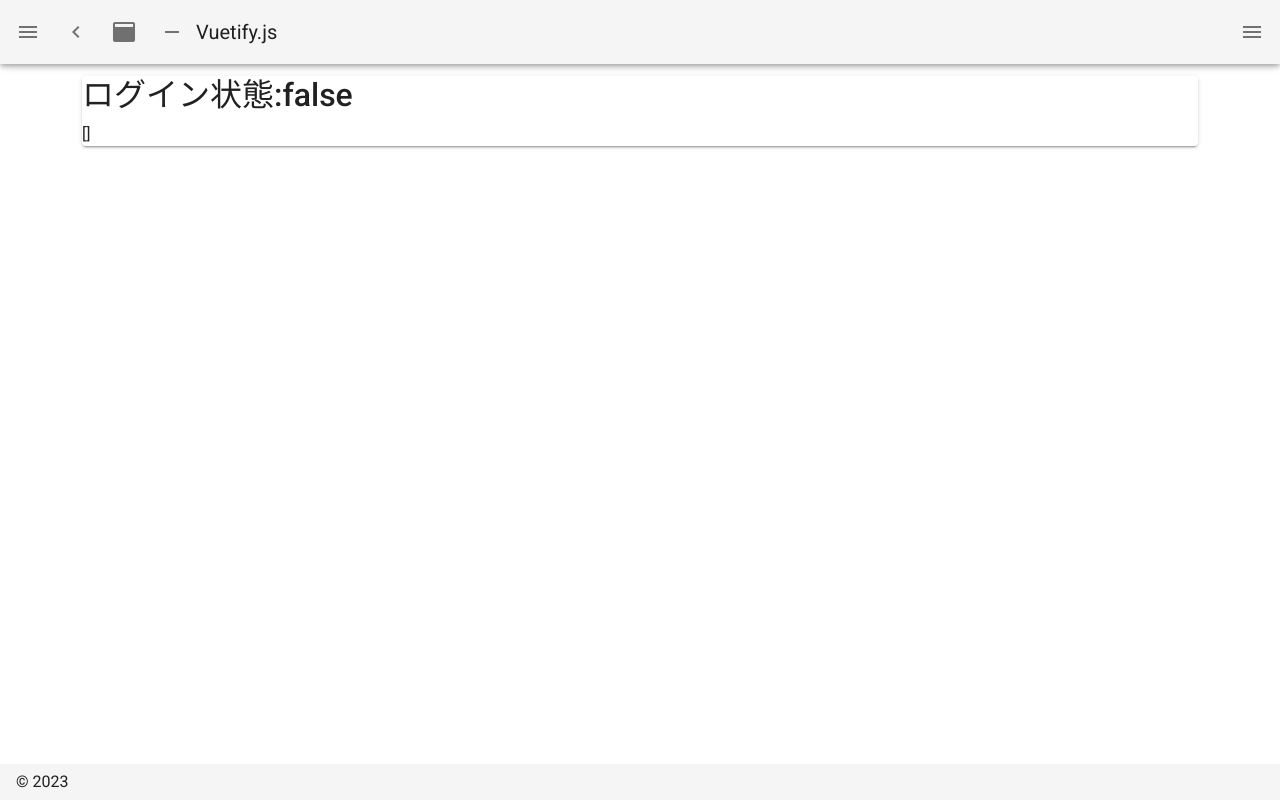
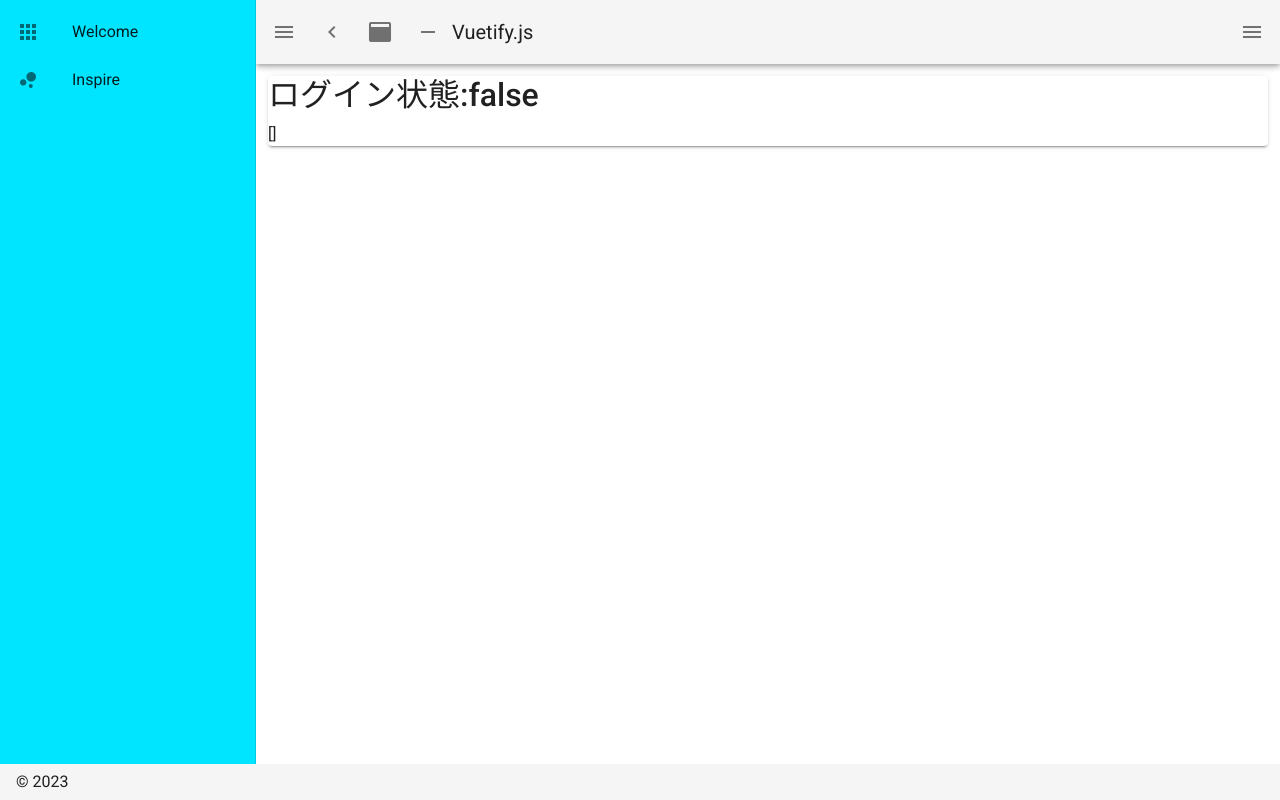
Before and after one commit to Upa-community/taxi-stand-system-frontend, a Nuxt app: page /home in a window 1280 px wide. Both pictures are taken after a click on the button 28 px from the left and 32 px from the top of the page. Built offline with nearby package versions, Linux system fonts and the light colour scheme; no server answers.

Commit message:
コンポーネントが動作しない不具合を修正

```diff
--- a/components/Home/SideNavigation.vue
+++ /dev/null
@@ -1,61 +0,0 @@
-<template>
-    <v-navigation-drawer
-        v-model="drawer"
-        :mini-variant="miniVariant"
-        :clipped="clipped"
-        fixed
-        app
-        class="navigation"
-    >
-        <v-list>
-            <v-list-item
-                v-for="(item, i) in items"
-                :key="i"
-                :to="item.to"
-                router
-                exact
-            >
-                <v-list-item-action>
-                    <v-icon>{{ item.icon }}</v-icon>
-                </v-list-item-action>
-                <v-list-item-content>
-                    <v-list-item-title>{{ item.title }}</v-list-item-title>
-                </v-list-item-content>
-            </v-list-item>
-        </v-list>
-    </v-navigation-drawer>
-</template>
-
-<script>
-export default {
-    data() {
-        return {
-            clipped: false,
-            drawer: false,
-            fixed: false,
-            items: [
-                {
-                    icon: 'mdi-apps',
-                    title: 'Welcome',
-                    to: '/',
-                },
-                {
-                    icon: 'mdi-chart-bubble',
-                    title: 'Inspire',
-                    to: '/inspire',
-                },
-            ],
-            miniVariant: false,
-            right: true,
-            rightDrawer: false,
-            title: 'Vuetify.js',
-        }
-    }
-}
-</script>
-
-<style scoped>
-.navigation {
-  background-color: #00E5FF;
-}
-</style>
--- a/layouts/HomeLayout.vue
+++ b/layouts/HomeLayout.vue
@@ -1,6 +1,30 @@
 <template>
     <v-app dark>
-        <SideNavigation />
+        <v-navigation-drawer
+            v-model="drawer"
+            :mini-variant="miniVariant"
+            :clipped="clipped"
+            fixed
+            app
+            class="navigation"
+        >
+            <v-list>
+                <v-list-item
+                    v-for="(item, i) in items"
+                    :key="i"
+                    :to="item.to"
+                    router
+                    exact
+                >
+                    <v-list-item-action>
+                        <v-icon>{{ item.icon }}</v-icon>
+                    </v-list-item-action>
+                    <v-list-item-content>
+                        <v-list-item-title>{{ item.title }}</v-list-item-title>
+                    </v-list-item-content>
+                </v-list-item>
+            </v-list>
+        </v-navigation-drawer>
         <v-app-bar :clipped-left="clipped" fixed app>
             <v-app-bar-nav-icon @click.stop="drawer = !drawer" />
             <v-btn icon @click.stop="miniVariant = !miniVariant">
@@ -40,18 +64,25 @@
 </template>
 
 <script>
-import SideNavigation from "~/components/Home/SideNavigation.vue";
-
 export default {
     name: 'HomeLayout',
-    components: {
-        SideNavigation
-    },
     data() {
         return {
             clipped: false,
             drawer: false,
             fixed: false,
+            items: [
+                {
+                    icon: 'mdi-apps',
+                    title: 'Welcome',
+                    to: '/',
+                },
+                {
+                    icon: 'mdi-chart-bubble',
+                    title: 'Inspire',
+                    to: '/inspire',
+                },
+            ],
             miniVariant: false,
             right: true,
             rightDrawer: false,
```
